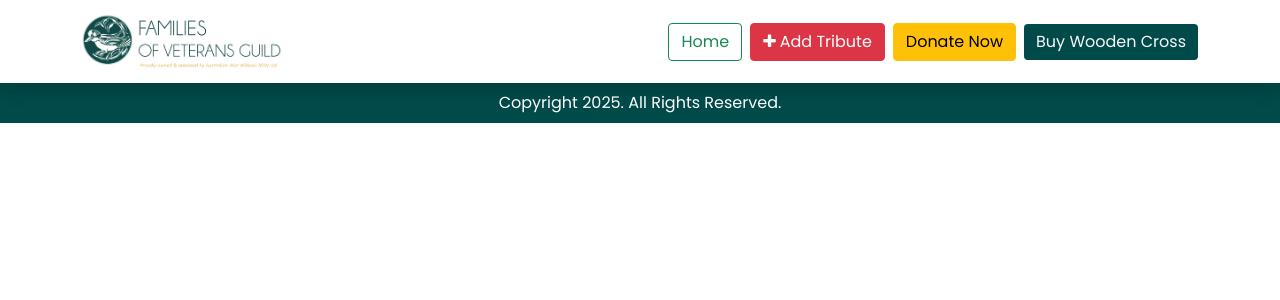
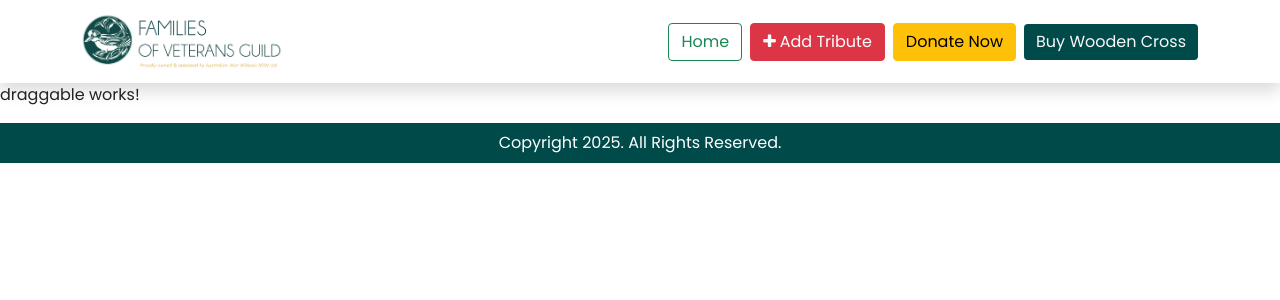
Before and after one commit to nadeem-github/Virtual_Field_of_Remembrance, an Angular app in the folder frontend/: page /draggable in a window 1280 px wide. Before the commit this address led to /. Shown: the top 300 px of the page. Built offline with nearby package versions, Linux system fonts and the light colour scheme.

Commit message:
add draggable componnent

```diff
--- a/frontend/src/app/app-routing.module.ts
+++ b/frontend/src/app/app-routing.module.ts
@@ -5,6 +5,7 @@ import { AddFormComponent } from './pages/add-form/add-form.component';
 import { EditFormComponent } from './pages/edit-form/edit-form.component';
 import { DonateNowComponent } from './pages/donate-now/donate-now.component';
 import { BuyWoodenCrossComponent } from './pages/buy-wooden-cross/buy-wooden-cross.component';
+import { DraggableComponent } from './pages/draggable/draggable.component';
 
 const routes: Routes = [
   { path: '', redirectTo: 'home', pathMatch: 'full', },
@@ -13,6 +14,7 @@ const routes: Routes = [
   { path: 'edit', component: EditFormComponent },
   { path: 'donateNow', component: DonateNowComponent },
   { path: 'buyWoodenCross', component: BuyWoodenCrossComponent },
+  { path: 'draggable', component: DraggableComponent },
 ];
 
 @NgModule({
--- a/frontend/src/app/app.module.ts
+++ b/frontend/src/app/app.module.ts
@@ -13,6 +13,7 @@ import { DonateNowComponent } from './pages/donate-now/donate-now.component';
 import { FormsModule, ReactiveFormsModule } from '@angular/forms';
 import { HttpClientModule } from '@angular/common/http';
 import { BuyWoodenCrossComponent } from './pages/buy-wooden-cross/buy-wooden-cross.component';
+import { DraggableComponent } from './pages/draggable/draggable.component';
 
 @NgModule({
   declarations: [
@@ -23,7 +24,8 @@ import { BuyWoodenCrossComponent } from './pages/buy-wooden-cross/buy-wooden-cro
     AddFormComponent,
     EditFormComponent,
     DonateNowComponent,
-    BuyWoodenCrossComponent
+    BuyWoodenCrossComponent,
+    DraggableComponent
   ],
   imports: [
     BrowserModule,
--- /dev/null
+++ b/frontend/src/app/pages/draggable/draggable.component.html
@@ -0,0 +1 @@
+<p>draggable works!</p>
```
Also changed, not shown: frontend/src/app/pages/draggable/draggable.component.ts (added, +10 -0 lines), frontend/src/app/pages/draggable/draggable.component.scss (added).
